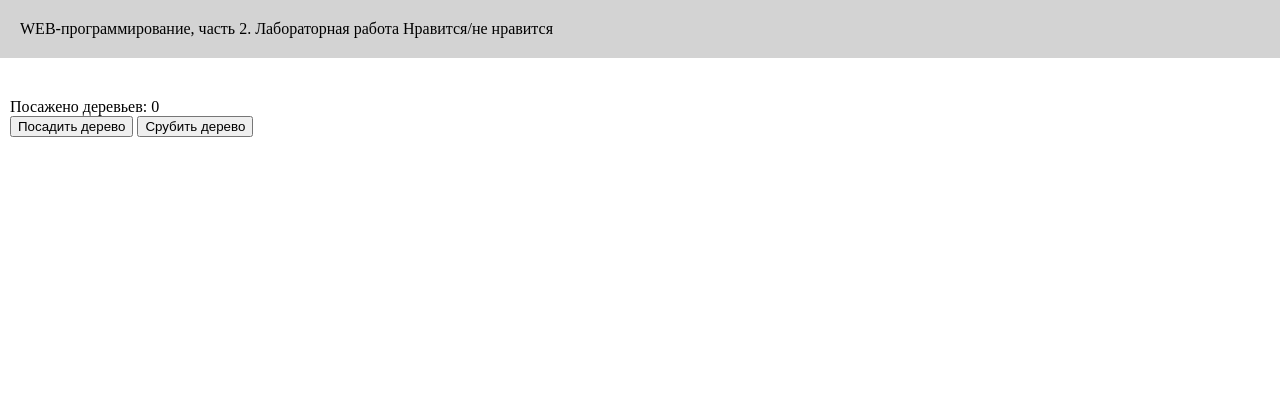
After one commit to Enne678/webprogramming-labs-2, a Flask app: page /lab4/tree in a window 1280 px wide. The commit adds this page. Shown: the top 420 px of the page. Run offline with Flask 3, Linux system fonts and the light colour scheme.

Commit message:
Счётчик деревьев

```diff
--- a/lab4.py
+++ b/lab4.py
@@ -1,7 +1,7 @@
 from flask import Blueprint, render_template, request
 
 lab4 = Blueprint('lab4', __name__)
-
+tree_count = 0
 @lab4.route('/lab4/')
 def lab():
     return render_template('lab4/lab4.html')
@@ -101,3 +101,18 @@ def power():
         result = x1 ** x2
 
     return render_template('lab4/power.html', x1=x1, x2=x2, result=result)
+
+@lab4.route('/lab4/tree', methods=['GET', 'POST'])
+def tree():
+    global tree_count
+    if request.method == 'GET':
+        return render_template('lab4/tree.html', tree_count=tree_count)
+
+    operation = request.form.get('operation')
+
+    if operation == 'cut':
+        tree_count -= 1
+    elif operation == 'plant':
+        tree_count += 1
+
+    return render_template('lab4/tree.html', tree_count=tree_count)
--- a/templates/lab4/lab4.html
+++ b/templates/lab4/lab4.html
@@ -11,5 +11,6 @@
     <li><a href="/lab4/multiply-form">Умножение</a></li>
     <li><a href="/lab4/subtract-form">Вычитание</a></li>
     <li><a href="/lab4/power-form">Возведение в степень</a></li>
+    <li><a href="/lab4/tree">Счётчик деревьев</a></li>
 </ol>
 {% endblock %}
--- /dev/null
+++ b/templates/lab4/tree.html
@@ -0,0 +1,13 @@
+{% extends "base.html" %}
+
+{% block lab %}Нравится/не нравится{% endblock %}
+
+{% block main %}
+<div>
+    Посажено деревьев: {{ tree_count }}
+</div>
+<form method="post">
+    <button name="operation" value="plant">Посадить дерево</button>
+    <button name="operation" value="cut">Срубить дерево</button>
+</form>
+{% endblock %}
```
